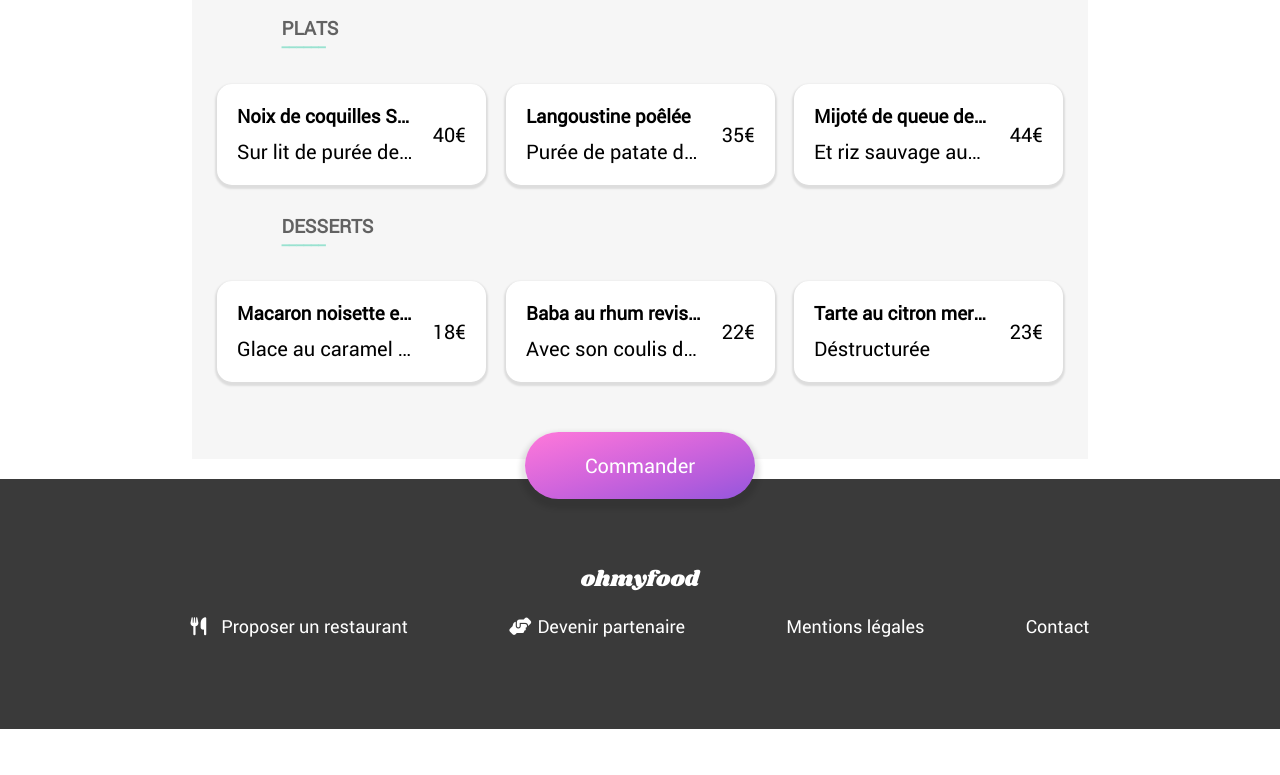
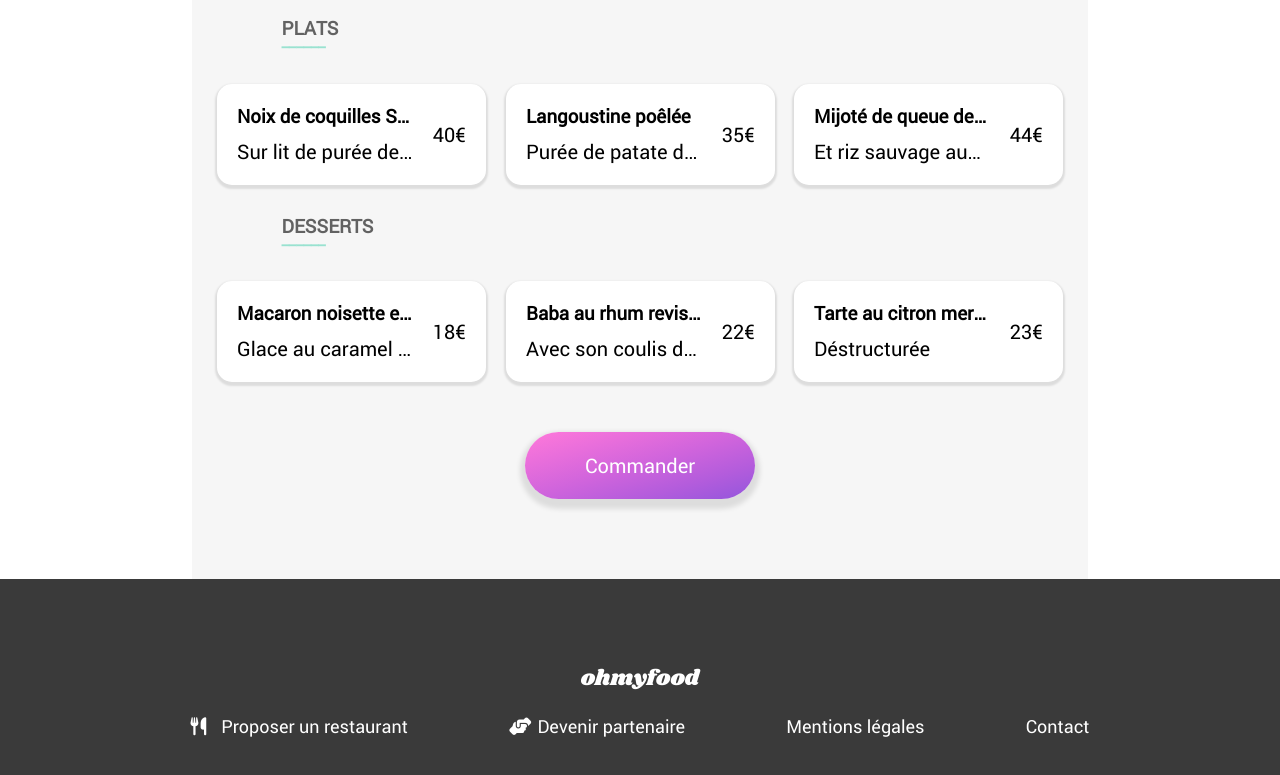
Before and after one commit to Prophessy/QuentinCrestey_3_01012022, a plain HTML site: page la_note_enchantee.html in a window 1280 px wide. Shown: the part 956-1731 px from the top of the page. Before the commit the page ends 1685 px from the top, so only its background shows below. Drawn offline with Linux system fonts and the light colour scheme; files whose address does not match are found by name.

Commit message:
Correction bouton commander
Correction du positionnement du bouton commander sur la page La note enchantée

```diff
--- a/sass/style.scss
+++ b/sass/style.scss
@@ -387,7 +387,7 @@ header i:hover {
     align-items: center;
     height: 250px;
     background-color: rgb(58, 58, 58);
-    margin-top: -20px;
+    margin-top: -20px !important;
     width: 100%;
     color: white;
     .footer_flex {
@@ -428,7 +428,6 @@ ul {
 }
 
 #main_menu {
-    height: 1700px;
     border-radius: 50px 50px 0 0;
     background-color: #f6f6f6;
     position: relative;
@@ -562,7 +561,7 @@ ul {
 .btn_commander {
     display: flex;
     justify-content: center;
-    margin-bottom: 70px;
+    padding-bottom: 80px;
     margin-top: 40px;
     button {
         border-style: none;
@@ -615,7 +614,6 @@ ul {
         margin: auto;
         margin-top: -70px;
         margin-bottom: 20px;
-        height: 900px;
     }
     .menu_flex {
         .menu_box{
```
Also changed, not shown: style.css, 1 other file.
